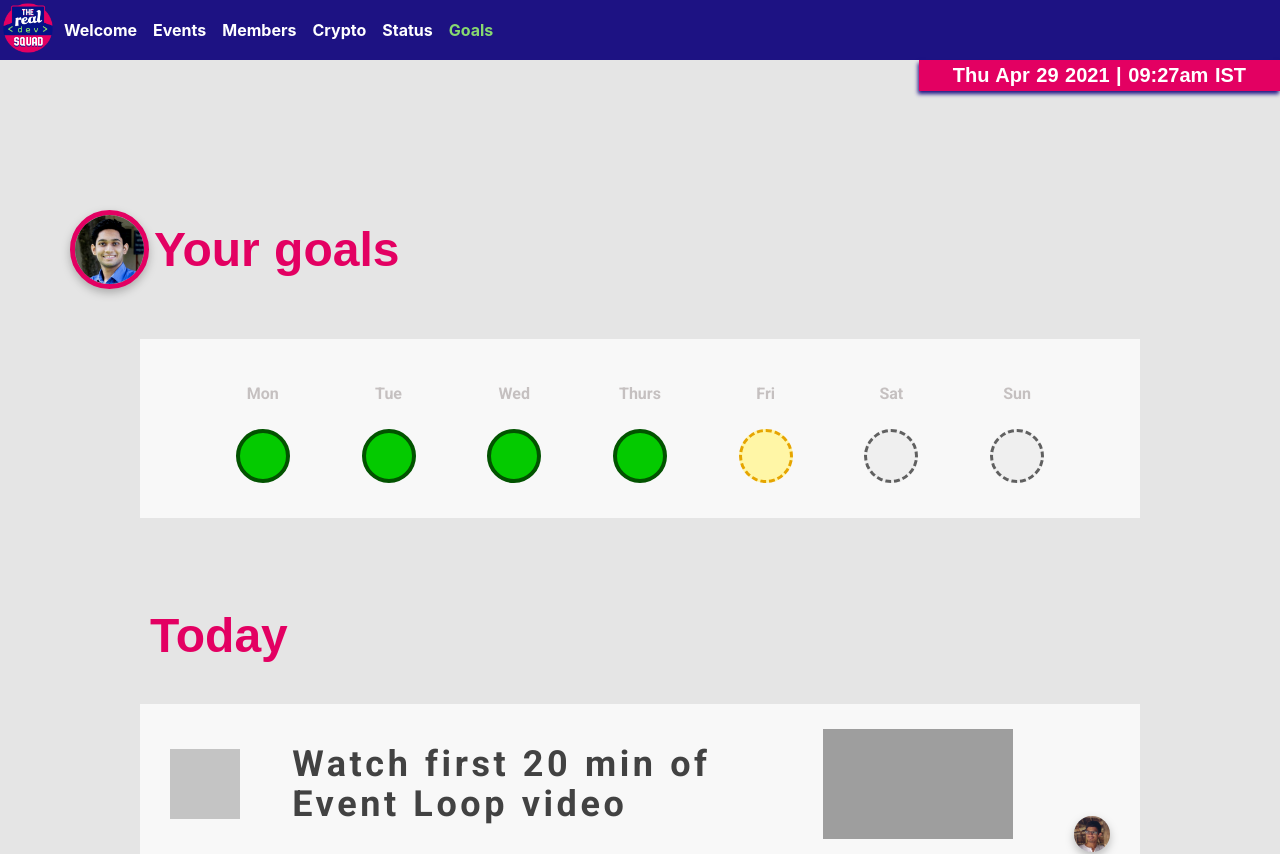
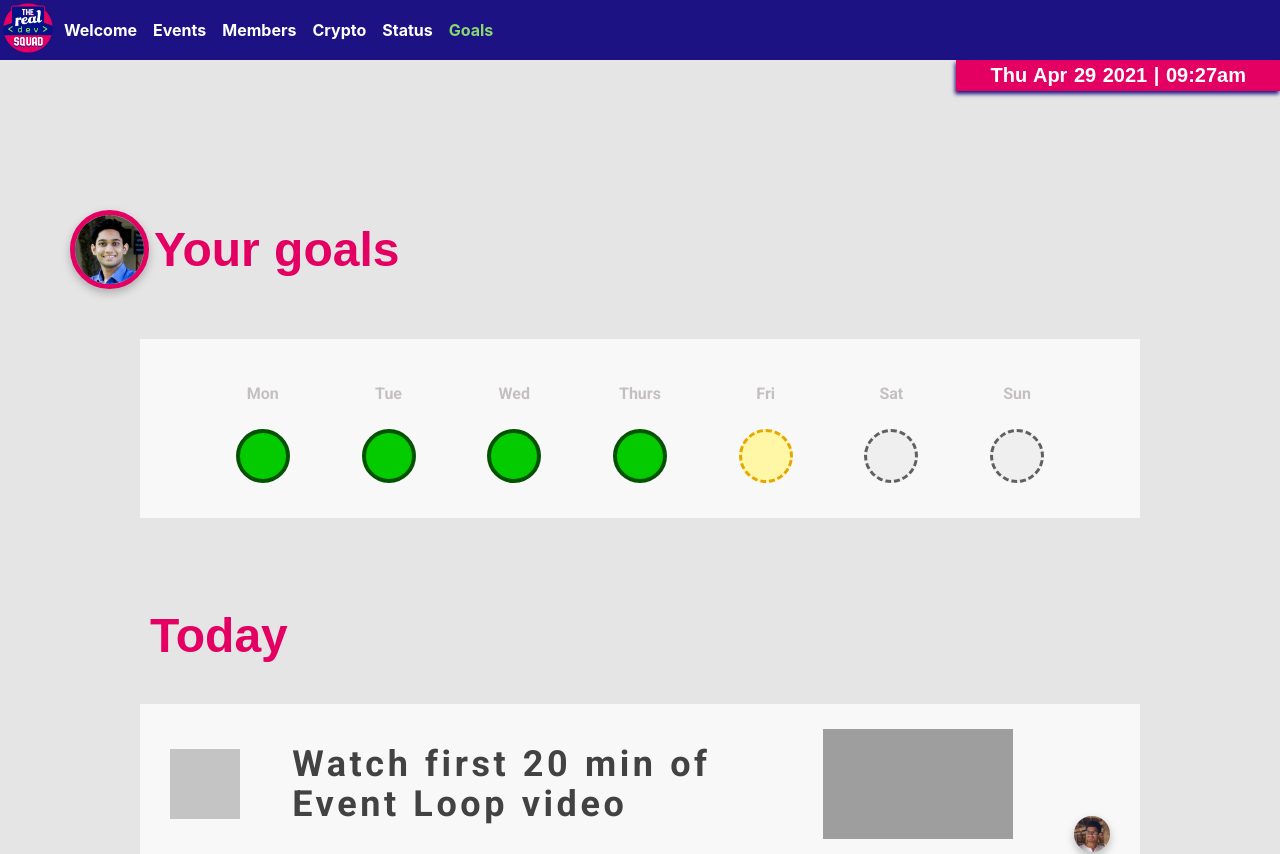
Before and after one commit to Real-Dev-Squad/website-goals, a Nuxt app: page / in a window 1280 px wide. Shown: the top 854 px of the page. Built offline with nearby package versions, Linux system fonts and the light colour scheme; grey boxes are pictures that could not be loaded; a web font is replaced by a local one.

Commit message:
Fix timezone - removed IST text at the end

```diff
--- a/components/Clock.vue
+++ b/components/Clock.vue
@@ -24,7 +24,7 @@ export default {
       }
       h = h < 10 ? '0' + h : h
       m = m < 10 ? '0' + m : m
-      const formatedText = h + ':' + m + session + ' ' + 'IST'
+      const formatedText = h + ':' + m + session
       this.timer = formatedText
       setTimeout(this.clock, 1000)
     },
```
